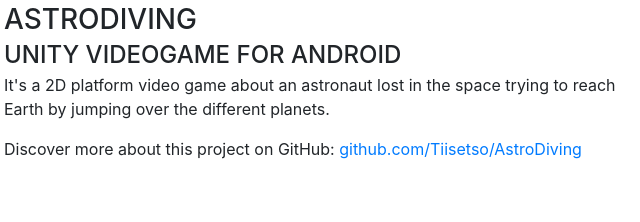
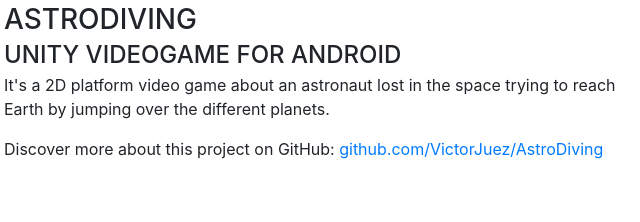
Before and after one commit to VictorJuez/my-portfolio, a website with bundled scripts: page index.html in a window 1280 px wide. Shown: the part 3840-4062 px from the top of the page, 316-956 px from the left. Built offline with nearby package versions, Linux system fonts and the light colour scheme; a web font is replaced by a local one.

Commit message:
Link fix astrodiving

```diff
--- a/index.html
+++ b/index.html
@@ -252,7 +252,7 @@
               <div class="subheading mb-0">Unity videogame for android</div>
               <div>
                 <p>It's a 2D platform video game about an astronaut lost in the space trying to reach Earth by jumping over the different planets.</p>
-                  <p>Discover more about this project on GitHub: <a href="https://github.com/Tiisetso/AstroDiving">github.com/Tiisetso/AstroDiving</a></p>
+                  <p>Discover more about this project on GitHub: <a href="https://github.com/VictorJuez/astrodiving">github.com/VictorJuez/AstroDiving</a></p>
               </div>
             </div>
             <div class="resume-date text-md-right">
```
